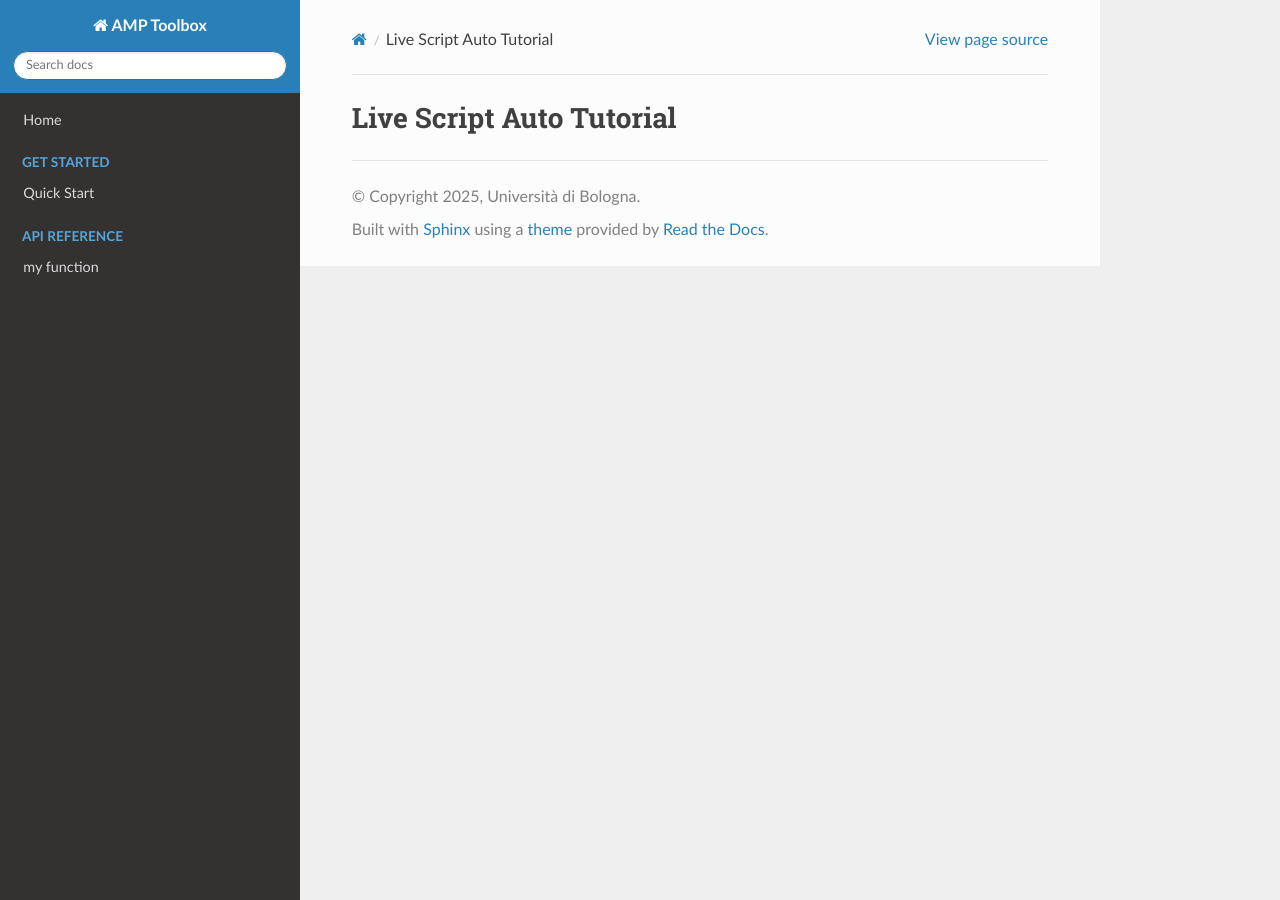
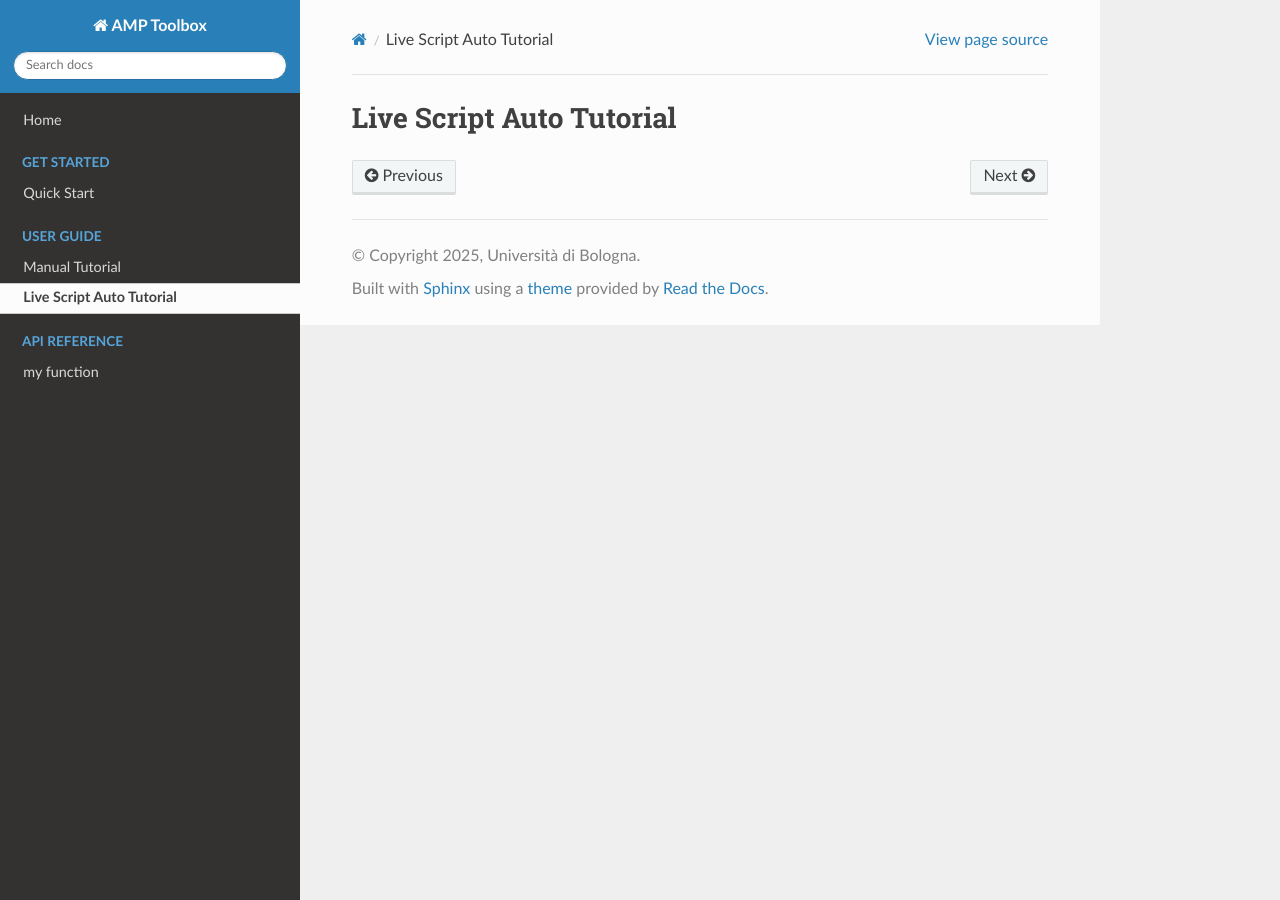
Before and after one commit to AndreaFrasson/ToolBox, a Sphinx documentation site: the page built from docs/source/user_guide/ls_tutorial.rst, in a window 1280 px wide. Built offline with Sphinx 7.4.7 and the Read the Docs theme 3.1.0, drawn with Linux system fonts in a browser that asks for light colours; pages that are not in the unit, such as notebooks, are missing from menus.

Commit message:
Update index.rst

```diff
--- a/docs/source/index.rst
+++ b/docs/source/index.rst
@@ -37,7 +37,8 @@ Contents
    :maxdepth: 1
    :caption: User Guide
 
-   user_guide/tutorial
+   user_guide/man_tutorial
+   user_guide/ls_tutorial
 
 .. toctree::
    :maxdepth: 1
```
